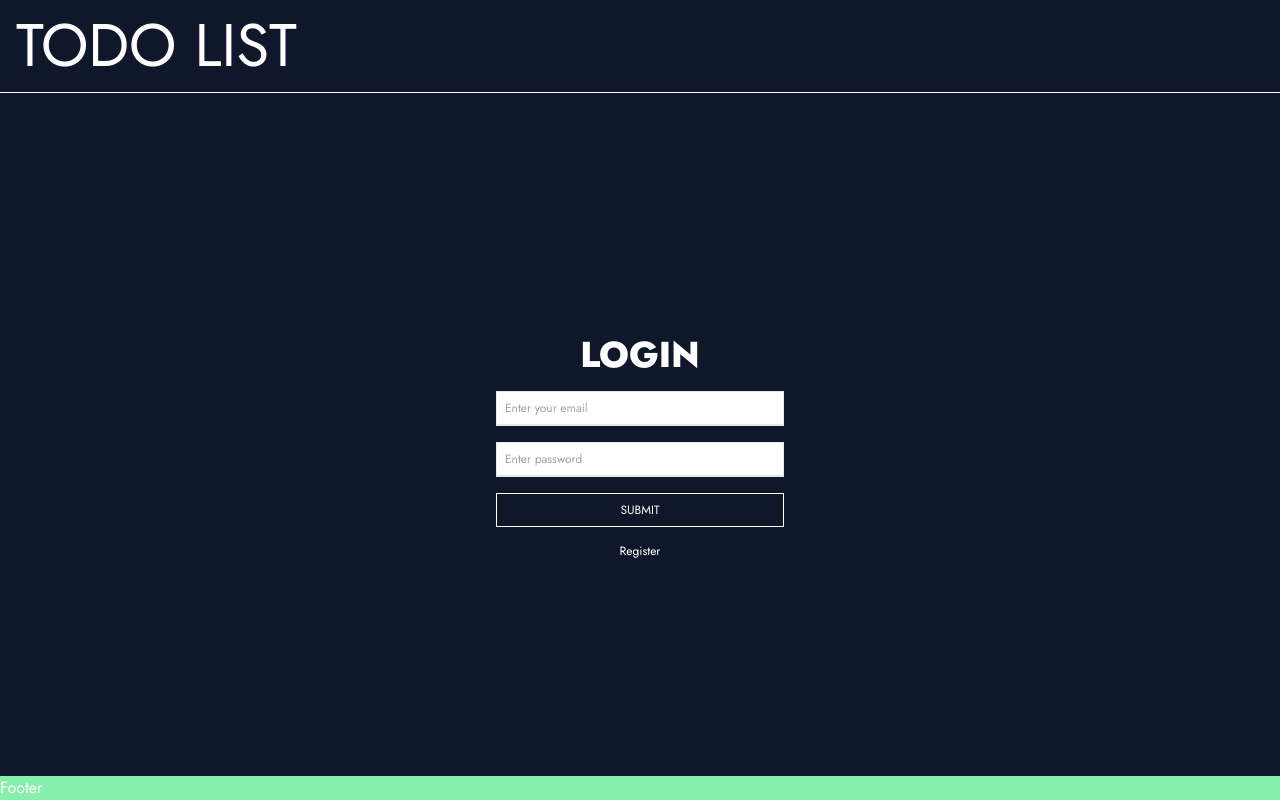
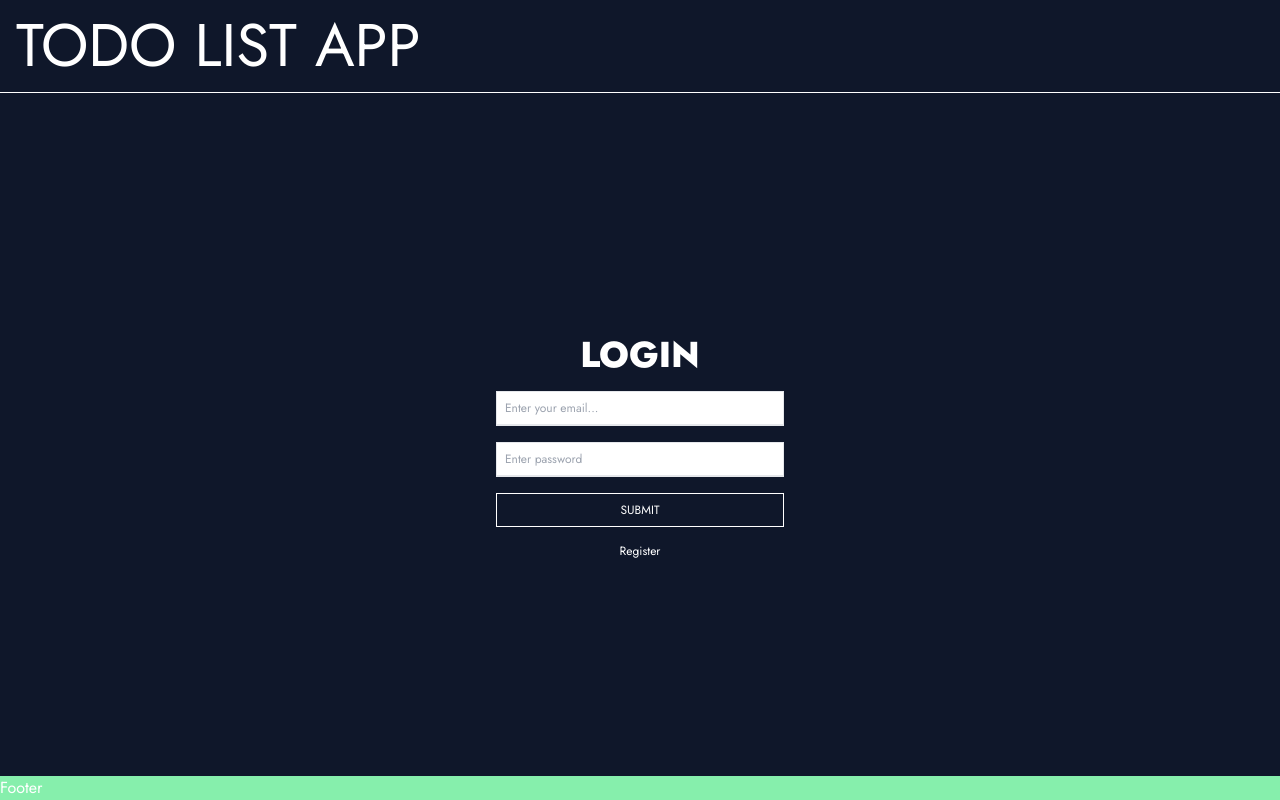
Before and after one commit to Juliandl88/todo-next-firebase, a Next.js app: page / in a window 1280 px wide. Built offline with nearby package versions, Linux system fonts and the light colour scheme; some icons are missing.

Commit message:
termino front del login

```diff
--- a/components/Header.js
+++ b/components/Header.js
@@ -4,8 +4,8 @@ export default function Header() {
   return (
     <div className="sticky top-0 w-full left-0 bg-slate-900 text-white flex items-center
     justify-between p-4 border-b border-solid border-white">
-      <h2 className="text-3xl sm:text-6xl select-none">TODO LIST</h2>
-      <i class="fa-solid fa-user text-xl duration-300 hover:opacity-40 cursor-pointer sm:text-3xl"></i>
+      <h2 className="text-3xl sm:text-6xl select-none">TODO LIST APP</h2>
+      <i class="fa-solid fa-user text-xl duration-300 hover:opacity-40 select-none cursor-pointer sm:text-3xl"></i>
     </div>
   );
 }
--- a/components/Login.js
+++ b/components/Login.js
@@ -22,7 +22,7 @@ export default function Login() {
         value={email}
         onChange={(e)=>setEmail(e.target.value)}
         type="text"
-        placeholder="Enter your email"
+        placeholder="Enter your email..."
         className="outline-none duration-300 border-b-2 border-solid border white focus:border-cyan-300 text-slate-900 p-2 w-full max-w-[40ch]"
       />
       <input
--- a/package.json
+++ b/package.json
@@ -10,6 +10,7 @@
   },
   "dependencies": {
     "autoprefixer": "^10.4.14",
+    "firebase": "^9.21.0",
     "next": "13.3.1",
     "postcss": "^8.4.23",
     "react": "18.2.0",
```
Also changed, not shown: firebase.js (added, +9 -0 lines), 1 other file (tests, documents, lock files or other folders).
